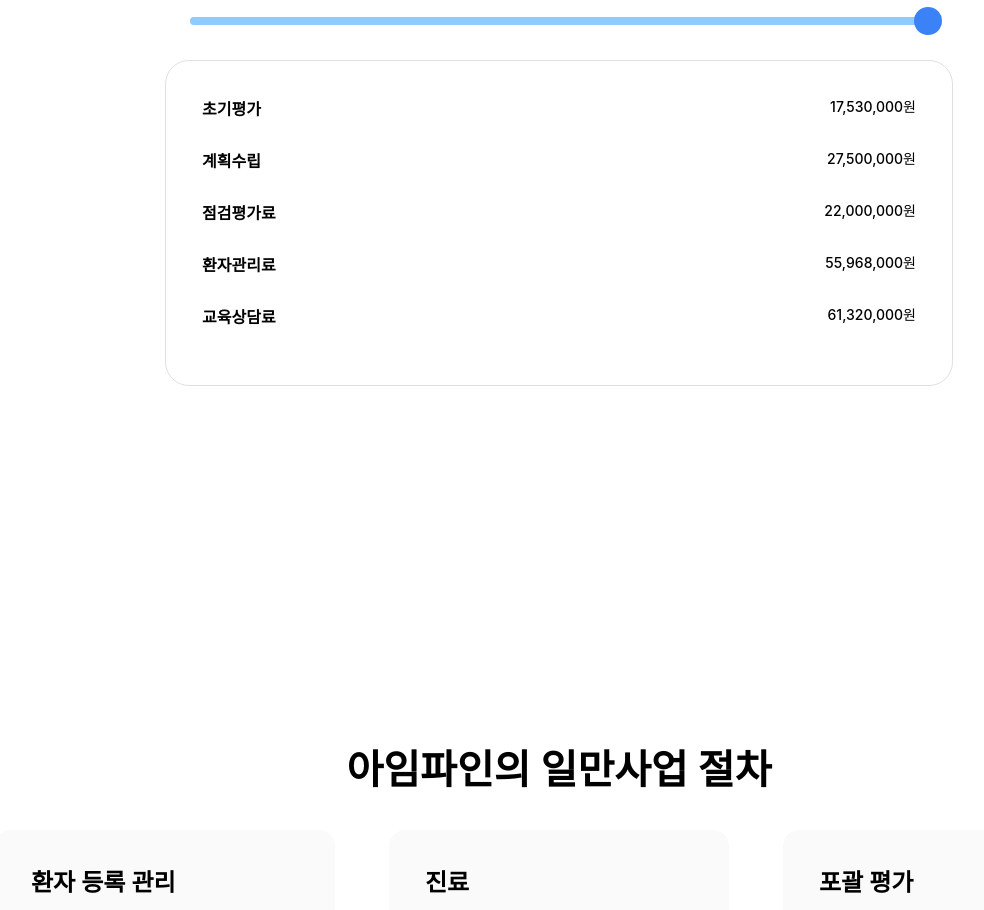
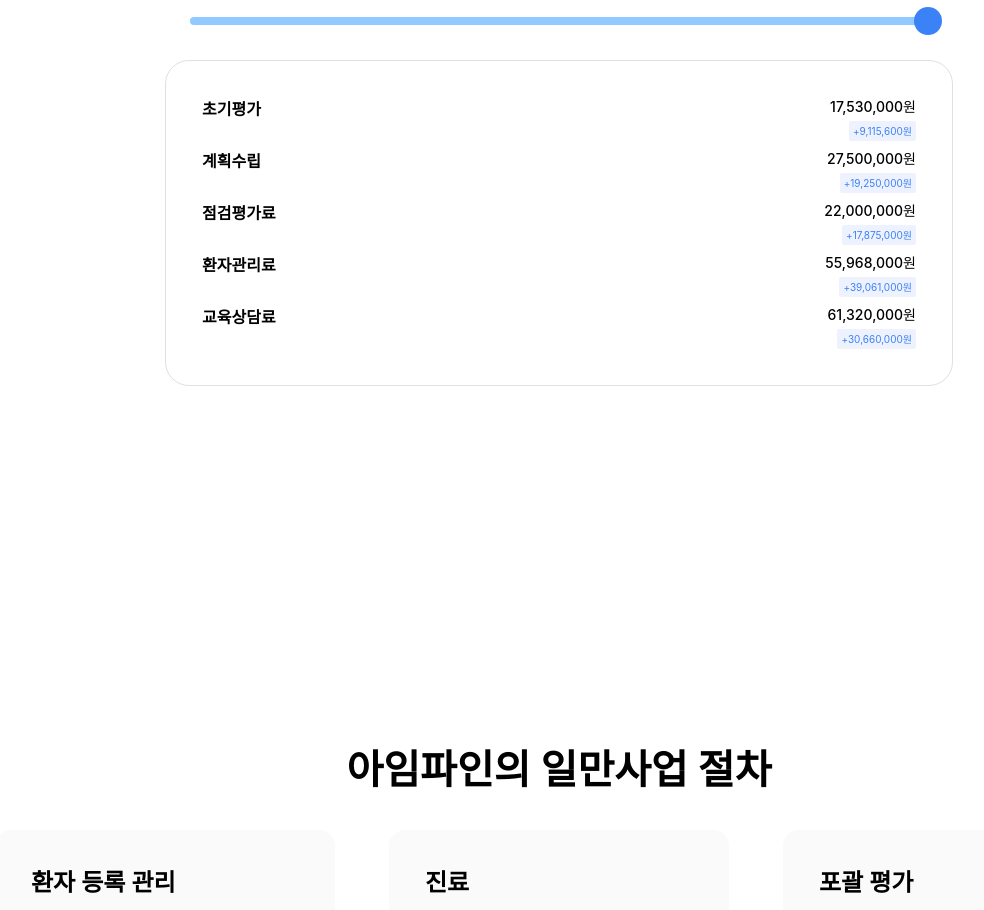
Before and after one commit to Leonamin/ilman-business, a Nuxt app: page / in a window 1280 px wide. Shown: the part 4260-5170 px from the top of the page, without its empty margins (81-1065 px from the left). Built offline with nearby package versions, Linux system fonts and the light colour scheme; a web font is replaced by a local one.

Commit message:
# EDIT - 매출 뱃지 표시 변경

```diff
--- a/assets/css/presets/badge.css
+++ b/assets/css/presets/badge.css
@@ -3,6 +3,11 @@
     color: var(--color-text-red);
 }
 
+.badge-blue {
+    background-color: var(--color-bg-blue-light);
+    color: var(--color-text-blue);
+}
+
 .badge-tiny {
     padding: 2px 4px;
 }
--- a/src/2_view/introduction/page/ProfitCalculator.vue
+++ b/src/2_view/introduction/page/ProfitCalculator.vue
@@ -107,6 +107,18 @@
   return calculateTotalProfit(아임파인_사용한_경우_수익).value - calculateTotalProfit(스스로한_경우_수익).value;
 });
 
+const badgeColorPreset = computed(() => {
+  return useImFine.value ? 'blue' : 'red';
+});
+
+const 손해_절댓값 = (손해: number): number => {
+  return Math.abs(손해);
+}
+
+const 손해_표시 = (손해: number): string => {
+  return (useImFine.value ? '+' : '-') + 손해_절댓값(손해).toLocaleString() + '원';
+}
+
 </script>
 
 <template>
@@ -150,8 +162,9 @@
               <p class="text-body2 text-medium">{{ value.value.toLocaleString() }}원</p>
             </div>
             <Badge
-                :class="['badge-item', {'badge-visible' : !useImFine && 손해목록[key].value != 0}]" colorPreset="red"
-                :text="손해목록[key].value.toLocaleString() + '원'"
+                :key="badgeColorPreset + useImFine + 손해목록[key]"
+                :class="['badge-item', {'badge-visible' : 손해목록[key].value != 0}]" :colorPreset='badgeColorPreset'
+                :text="손해_표시(손해목록[key].value)"
                 text-class="text-caption1 line-height-16"
             />
           </div>
--- a/src/style/badge/BadgeColorPreset.ts
+++ b/src/style/badge/BadgeColorPreset.ts
@@ -1,8 +1,9 @@
-export type BadgeColorPreset = 'red';
+export type BadgeColorPreset = 'red' | 'blue';
 
 // 프리셋을 CSS 클래스 이름과 연결
 export const badgeColorPresets: Record<BadgeColorPreset, string> = {
-    red: 'badge-red'
+    red: 'badge-red',
+    blue: 'badge-blue'
 };
 
 export type BadgeSizePreset = 'tiny';
```
